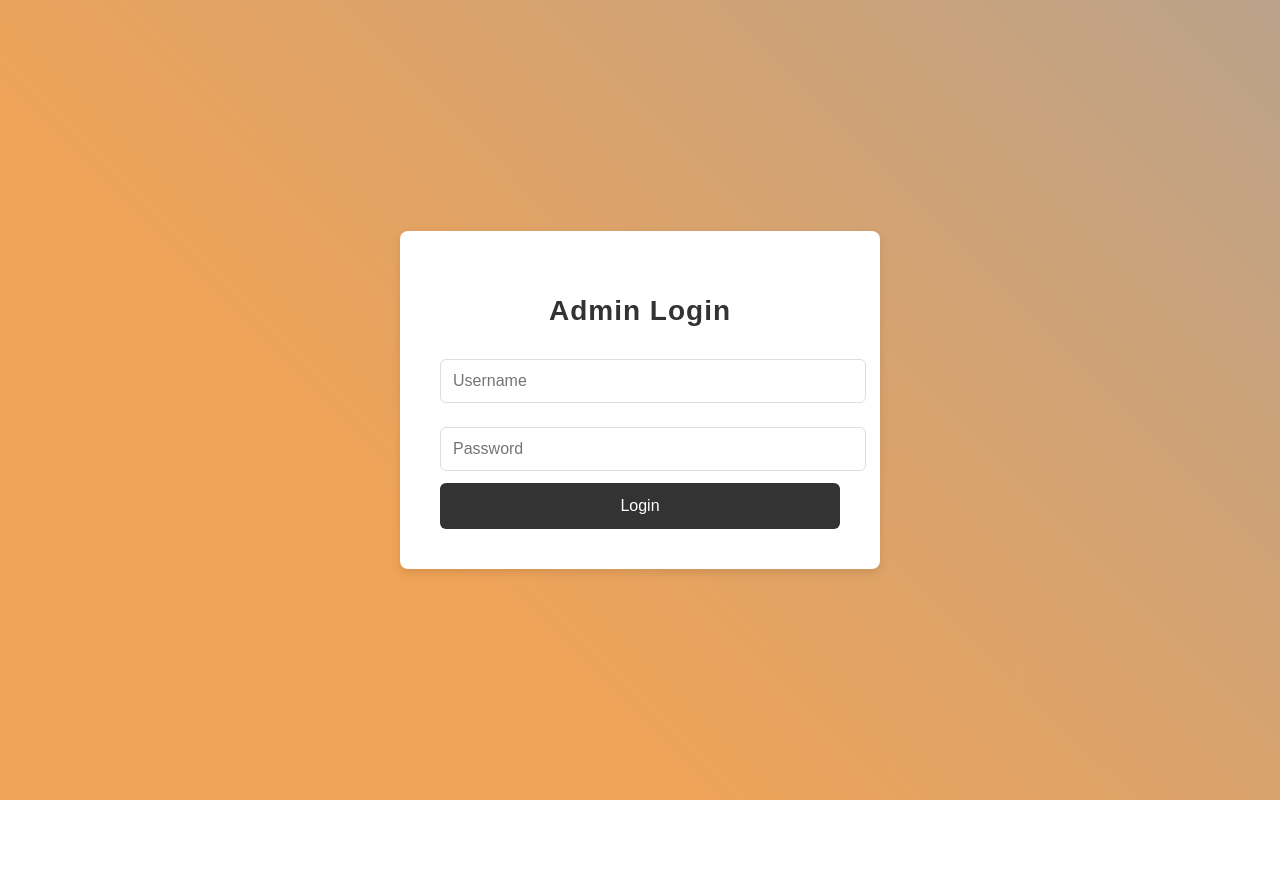
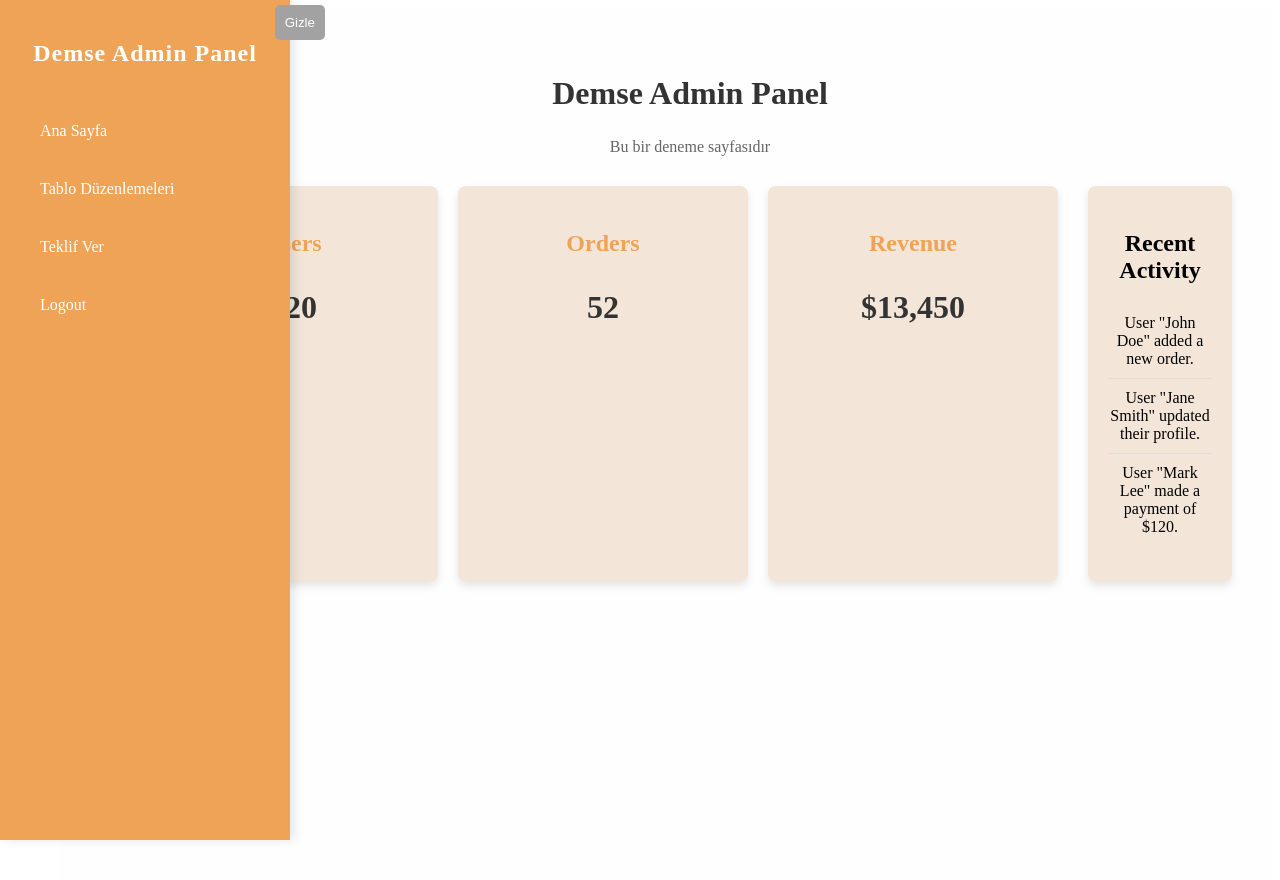
Before and after one commit to selll3/DSAdminPanel, a React (Create React App) app: page / in a window 1280 px wide. Shown: the top 880 px of the page. Before the commit the page ends 800 px from the top, so only its background shows below. Built offline with nearby package versions, Linux system fonts and the light colour scheme.

Commit message:
backend giriş bağlantısı yapılacak

```diff
--- a/src/App.css
+++ b/src/App.css
@@ -1,33 +1,24 @@
-.dashboard-container {
-  display: flex;
-  height: 100vh;
+.dashboard {
+  padding: 20px;
+  margin-left: 250px; /* Sidebar'ın genişliği kadar kaydırma */
+  transition: margin-left 0.3s ease; /* Sidebar açıldıkça içeriğin kayması */
 }
 
-.sidebar {
-  width: 250px;
-  background-color: #efa357; /* Sidebar rengini turuncu yapalım */
-  padding: 20px;
-  color: white;
-  display: flex;
-  flex-direction: column;
+.dashboard.sidebar-closed {
+  margin-left: 0; /* Sidebar kapalı olduğunda Dashboard sağa kayar */
 }
 
-.dashboard-content {
-  flex: 1;
-  padding: 20px;
-  background-color: #fff;
+.dashboard-header {
+  text-align: center;
+  margin-bottom: 30px;
 }
 
-.sidebar-menu {
-  list-style-type: none;
-  padding: 0;
+.dashboard-header h2 {
+  font-size: 32px;
+  color: #333;
 }
 
-.menu-item {
-  margin: 10px 0;
-  cursor: pointer;
+.dashboard-header p {
+  font-size: 16px;
+  color: #666;
 }
-
-.menu-item:hover {
-  text-decoration: underline;
-}
--- a/src/App.js
+++ b/src/App.js
@@ -1,36 +1,26 @@
 import React, { useState } from "react";
-import Login from "./components/Login"; // Login sayfası bileşeni
-import Sidebar from "./components/Sidebar"; // Sidebar bileşeni
-import "./App.css"; // Global CSS dosyanız
+import Sidebar from "./components/Sidebar";
+import './App.css';
+import './components/Dashboard.css'
+import Dashboard from "./components/Dashboard";
 
 const App = () => {
-  const [isAuthenticated, setIsAuthenticated] = useState(false); // Kullanıcı oturum durumu
-
-  const handleLogin = (status) => {
-    setIsAuthenticated(status); // Oturum durumunu güncelle
-  };
+  const [isSidebarOpen, setIsSidebarOpen] = useState(true); // Sidebar durumunu kontrol et
 
   return (
-    <div className="app">
-      {/* Kullanıcı oturum açmamışsa Login sayfası gösterilir */}
-      {!isAuthenticated ? (
-        <Login onLogin={handleLogin} />
-      ) : (
-        // Oturum açılmışsa Sidebar ve içerik gösterilir
-        <div className="dashboard">
-          <Sidebar />
-          <div className="content">
-            <h1>Admin Panel</h1>
-            <p>Hoş geldiniz! Lütfen sol menüden bir seçenek seçin.</p>
-          </div>
+    <div className="App">
+      <Sidebar isOpen={isSidebarOpen} />
+      <div className={`dashboard ${isSidebarOpen ? 'sidebar-open' : 'sidebar-closed'}`}>
+        <div className="dashboard-header">
+          <Dashboard />
+
         </div>
-      )}
+      </div>
     </div>
   );
 };
 
 export default App;
-
 
 
 
--- a/src/components/Dashboard.css
+++ b/src/components/Dashboard.css
@@ -1,6 +1,6 @@
 .dashboard {
     padding: 20px;
-    margin-left: 330px; /* Sidebar'ın genişliği kadar kaydırma */
+    margin-left: 50px; /* Sidebar'ın genişliği kadar kaydırma */
     margin-right: 0; /* Sağdaki boşluğu kaldırdık */
     background-color: #fffefe;
     z-index: 1; /* Dashboard içeriklerinin sidebar'ın altında olmamasını sağla */
--- a/src/components/Sidebar.css
+++ b/src/components/Sidebar.css
@@ -8,14 +8,33 @@
   box-shadow: 4px 0px 10px rgba(0, 0, 0, 0.1);
   position: fixed;
   top: 0;
-    left: -250px;  /* Başlangıçta sidebar gizli, ekranın sol dışına yerleştir */
+  left: 0;  /* Sidebar sol altta sabit duracak */
   z-index: 1000;
   transition: all 0.3s ease;  /* Animasyonla açılmasını sağla */
 }
 
-  /* Sidebar açıldığında görünür hale gelmesi için */
-  .sidebar:hover {
-    left: 0;  /* Sidebar'ı ekranın içine kaydır */
+.sidebar.closed {
+  left: -250px;  /* Sidebar kapalı olduğunda ekranın dışında */
+}
+
+.sidebar.open {
+  left: 0;  /* Sidebar açık olduğunda ekranın içinde */
+}
+
+.sidebar-toggle {
+  position: absolute;
+  top: 5px;
+  right: -35px;
+  background-color: #a3a2a2;
+  border: none;
+  color: white;
+  padding: 10px;
+  cursor: pointer;
+  border-radius: 5px;
+}
+
+.sidebar-toggle:hover {
+  background-color: #ff7f50;
 }
 
 /* Sidebar başlığı */
@@ -52,8 +71,3 @@
   background-color: #a3a2a2;  /* Turuncunun biraz koyu tonu */
   transform: scale(1.05);  /* Hoverda büyüme efekti */
 }
-
-  /* Sidebar'a hover yapıldığında sağa kayması sağlanacak */
-  .sidebar:hover {
-    left: 0; /* Fareyle sidebar'a gelindiğinde sidebar ekranın içine kayacak */
-  }
--- a/src/components/Sidebar.js
+++ b/src/components/Sidebar.js
@@ -2,8 +2,15 @@ import React, { useState } from "react";
 import './Sidebar.css'; // Sidebar için stil dosyasını dahil edelim
 
 const Sidebar = () => {
+  const [isOpen, setIsOpen] = useState(true); // Sidebar'ın açılıp kapanmasını kontrol eden durum
+
+  // Sidebar'ı açma/kapatma işlevi
+  const toggleSidebar = () => {
+    setIsOpen(!isOpen);
+  };
+
   return (
-    <div className="sidebar">
+    <div className={`sidebar ${isOpen ? 'open' : 'closed'}`}>
       <div className="sidebar-header">
         <h2>Demse Admin Panel</h2>
       </div>
@@ -13,6 +20,10 @@ const Sidebar = () => {
         <li className="menu-item">Teklif Ver</li>
         <li className="menu-item">Logout</li>
       </ul>
+      {/* Sidebar'ı açıp kapatmak için buton */}
+      <button className="sidebar-toggle" onClick={toggleSidebar}>
+        {isOpen ? 'Gizle' : 'Göster'}
+      </button>
     </div>
   );
 };
```
Lines whose indentation alone changed are shown as unchanged.
